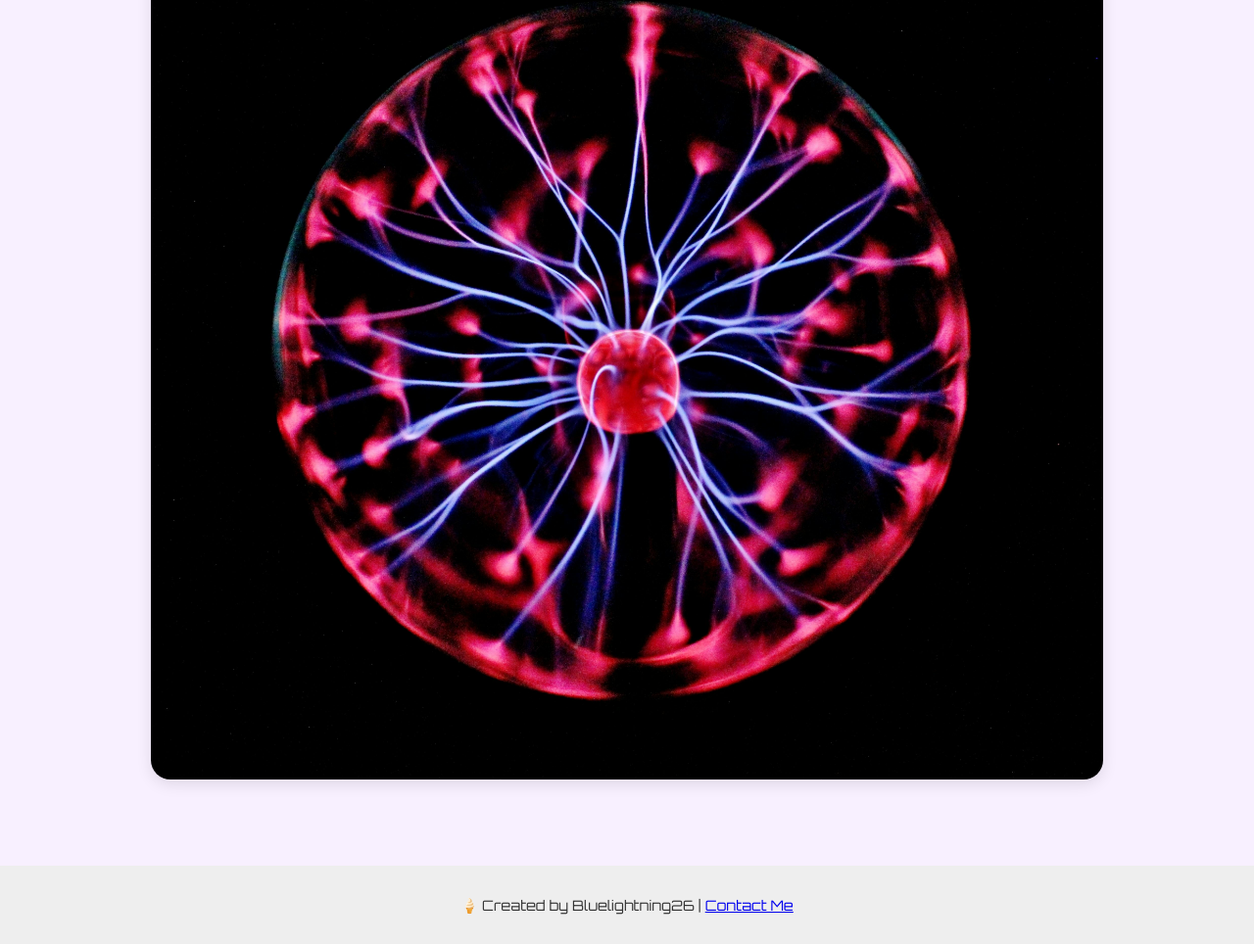
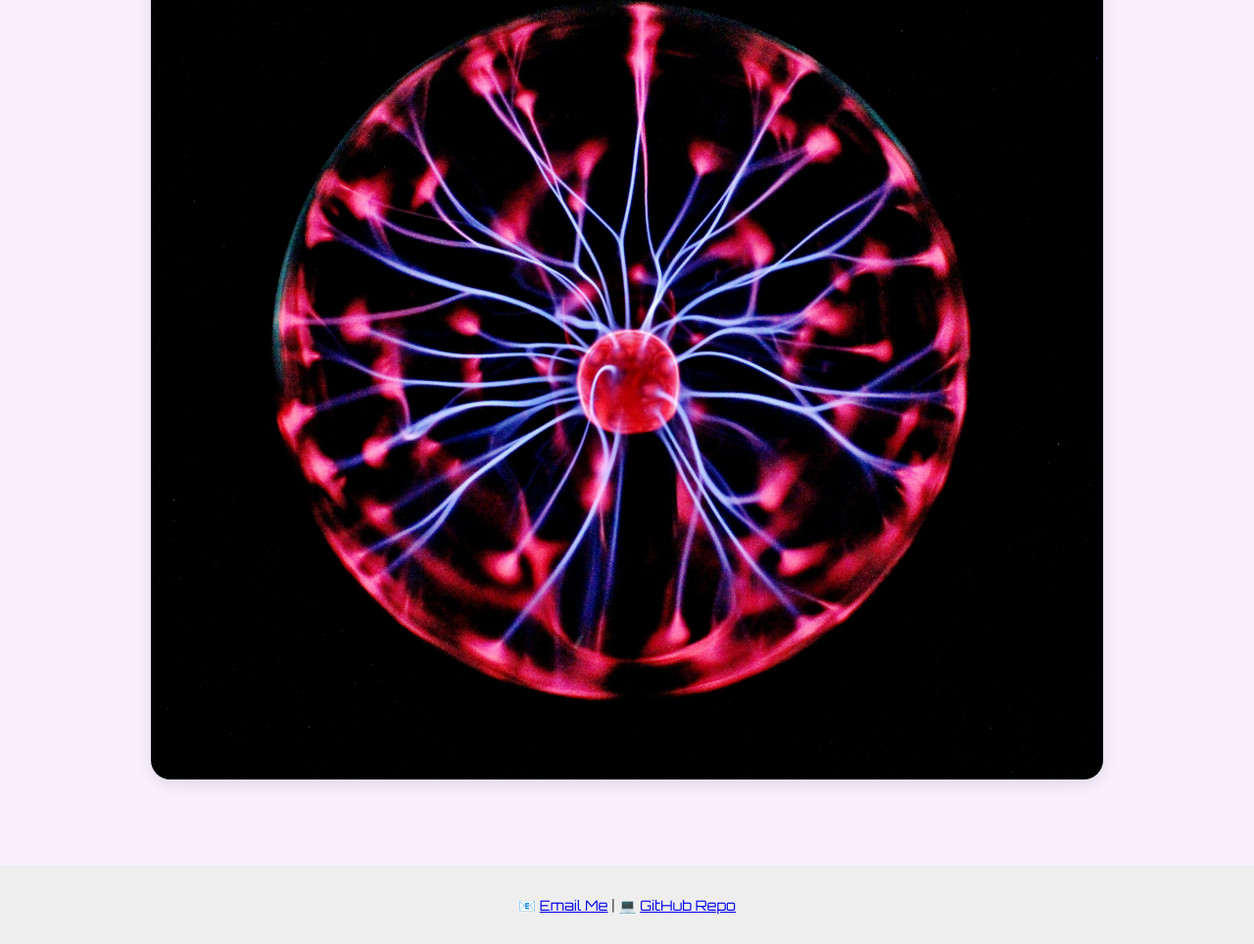
Before and after one commit to E-e6/swirl-website, a plain HTML site: page index.html in a window 1280 px wide. Shown: the part 406-1370 px from the top of the page at 98% size. Drawn offline with Linux system fonts and the light colour scheme.

Commit message:
Add contact and GitHub links to footer

```diff
--- a/index.html
+++ b/index.html
@@ -29,7 +29,10 @@
   </main>
 
   <footer>
-    <p>🍦 Created by Bluelightning26 | <a href="mailto:dhyan@hackclub.com">Contact Me</a></p>
-  </footer>
+  <p>
+    📧 <a href="mailto:30okaev@stmarys.wa.edu.au">Email Me</a> |
+    💻 <a href="https://github.com/E-e6/swirl-website" target="_blank">GitHub Repo</a>
+  </p>
+</footer>
 </body>
 </html>
```
